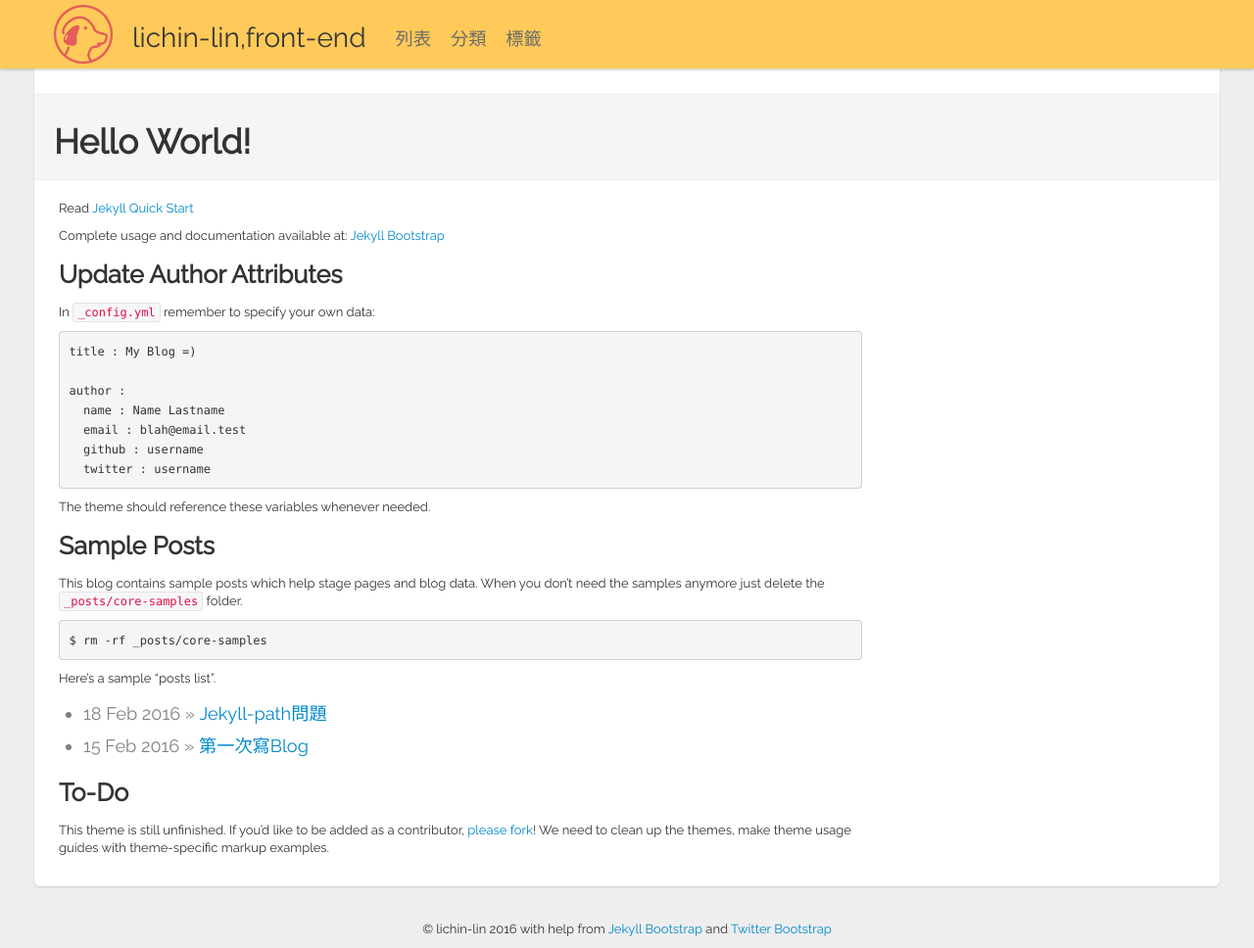
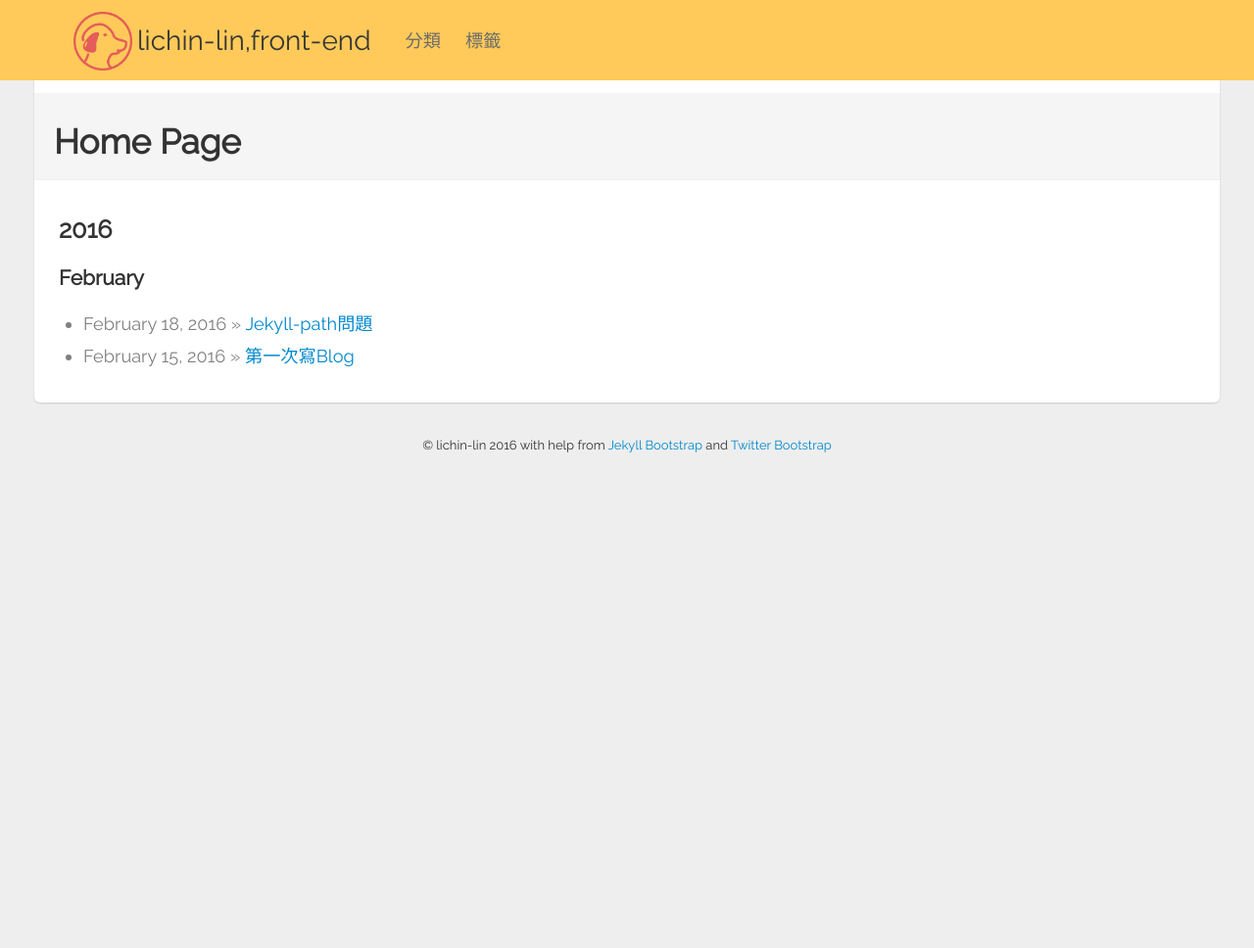
Before and after one commit to lichin-lin/lichin-lin.github.io, a Jekyll site: the page built from index.md, in a window 1280 px wide and 968 px high. Shown: the whole window at 98% size. Built offline with Jekyll 4.4.1, drawn with Linux system fonts in a browser that asks for light colours.

Commit message:
update tags

```diff
--- a/_config.yml
+++ b/_config.yml
@@ -29,7 +29,7 @@
 #
 JB :
   version : 0.3.0
-
+  THEME: twitter
   # All links will be namespaced by BASE_PATH if defined.
   # Links in your website should always be prefixed with {{BASE_PATH}}
   # however this value will be dynamically changed depending on your deployment situation.
@@ -62,8 +62,6 @@
   #   /assets
   #
   ASSET_PATH : false
-
-  baseurl : /
 
   # These paths are to the main pages Jekyll-Bootstrap ships with.
   # Some JB helpers refer to these paths; change them here if needed.
--- a/_includes/JB/setup
+++ b/_includes/JB/setup
@@ -17,7 +17,7 @@
     {% if site.JB.ASSET_PATH %}
       {% assign ASSET_PATH = site.JB.ASSET_PATH %}
     {% else %}
-      {% capture ASSET_PATH %}{{ BASE_PATH }}/assets/themes/{{ page.theme.name }}{% endcapture %}
+      {% capture ASSET_PATH %}{{ BASE_PATH }}/assets/themes/{{ layout.theme.name }}{% endcapture %}
     {% endif %}
   {% endif %}
 {% endcapture %}{% assign jbcache = nil %}
--- a/_includes/themes/twitter/default.html
+++ b/_includes/themes/twitter/default.html
@@ -12,7 +12,7 @@
     <![endif]-->
 
     <!-- Le styles -->
-    <link href="{{ site.github.url }}/assets/themes/twitter/css/1.4.0/bootstrap.css" rel="stylesheet">
+    <link href="/assets/themes/twitter/css/1.4.0/bootstrap.css" rel="stylesheet">
     <link href="/assets/themes/twitter/bootstrap/css/bootstrap.2.2.2.min.css" rel="stylesheet">
     <link href="/assets/themes/twitter/css/style.css" rel="stylesheet" type="text/css" media="all">
 
@@ -32,8 +32,10 @@
       <div class="fill">
        <div class="fill-bg">
         <div class="container">
-          <img src="/img/dog.png">
-          <a class="brand" href="{{ HOME_PATH }}">{{ site.title }}</a>
+          <a class="brand" href="{{ HOME_PATH }}">
+            <img src="/img/dog.png" >
+            <span>{{ site.title }}</span>
+          </a>
           <ul class="nav">
             {% assign pages_list = site.pages %}
             {% assign group = 'navigation' %}
--- a/archive.html
+++ b/archive.html
@@ -2,7 +2,7 @@
 layout: page
 title : 列表
 header : Post Archive
-group: navigation
+group: navigation(without)
 ---
 {% include JB/setup %}
 
--- a/assets/themes/twitter/css/style.css
+++ b/assets/themes/twitter/css/style.css
@@ -52,9 +52,13 @@
 .topbar .brand{
 	font-size: 2em;
 	color: #373836;
-	padding: 25px 20px 17px;
+	padding: 7px 20px 5px;
 	margin-left: 0;
 	box-shadow: 0;
+}
+.topbar .brand span{
+	line-height: 70px;
+	padding-left: 5px;
 }
 .topbar .btn {
   border: 0;
@@ -71,10 +75,21 @@
 }
 .topbar div>ul>li, .nav>li{
 	font-size: 1.3em;
-	margin-top: 8px;
+	margin-top: 10px;
+	padding-left: 5px;
+}
+.topbar div>ul .active>a, .nav .active>a, a:hover,.nav a:hover{
+	border-radius: 5px;
+}
+.topbar div>ul a:hover,.nav a:hover{
+	background-color: rgba(80,81,79,.4);
+}
+.topbar div>ul .active>a{
+	background-color: #50514F;
+}
 
-}
 .topbar img{
+	display: inline-block;
 	width: 60px;
 	height: 60px;
 	float:left;
--- a/index.md
+++ b/index.md
@@ -1,44 +1,16 @@
 ---
 layout: page
-title: Hello World!
+title: Home Page
 tagline: Supporting tagline
 ---
 {% include JB/setup %}
-
-Read [Jekyll Quick Start](http://jekyllbootstrap.com/usage/jekyll-quick-start.html)
-
-Complete usage and documentation available at: [Jekyll Bootstrap](http://jekyllbootstrap.com)
-
-## Update Author Attributes
-
-In `_config.yml` remember to specify your own data:
-
-    title : My Blog =)
-
-    author :
-      name : Name Lastname
-      email : blah@email.test
-      github : username
-      twitter : username
-
-The theme should reference these variables whenever needed.
-
-## Sample Posts
-
-This blog contains sample posts which help stage pages and blog data.
-When you don't need the samples anymore just delete the `_posts/core-samples` folder.
-
-    $ rm -rf _posts/core-samples
-
-Here's a sample "posts list".
-
-<ul class="posts">
+{% include JB/setup %}
+<div>
+{% assign posts_collate = site.posts %}
+{% include JB/posts_collate %}
+</div>
+<!--ul class="posts">
   {% for post in site.posts %}
     <li><span>{{ post.date | date_to_string }}</span> &raquo; <a href="{{ BASE_PATH }}{{ post.url }}">{{ post.title }}</a></li>
   {% endfor %}
-</ul>
-
-## To-Do
-
-This theme is still unfinished. If you'd like to be added as a contributor, [please fork](http://github.com/plusjade/jekyll-bootstrap)!
-We need to clean up the themes, make theme usage guides with theme-specific markup examples.
+</ul-->
```
Also changed, not shown: _posts/2016-02-18-jekyll-path.md (+5 -18 lines).
